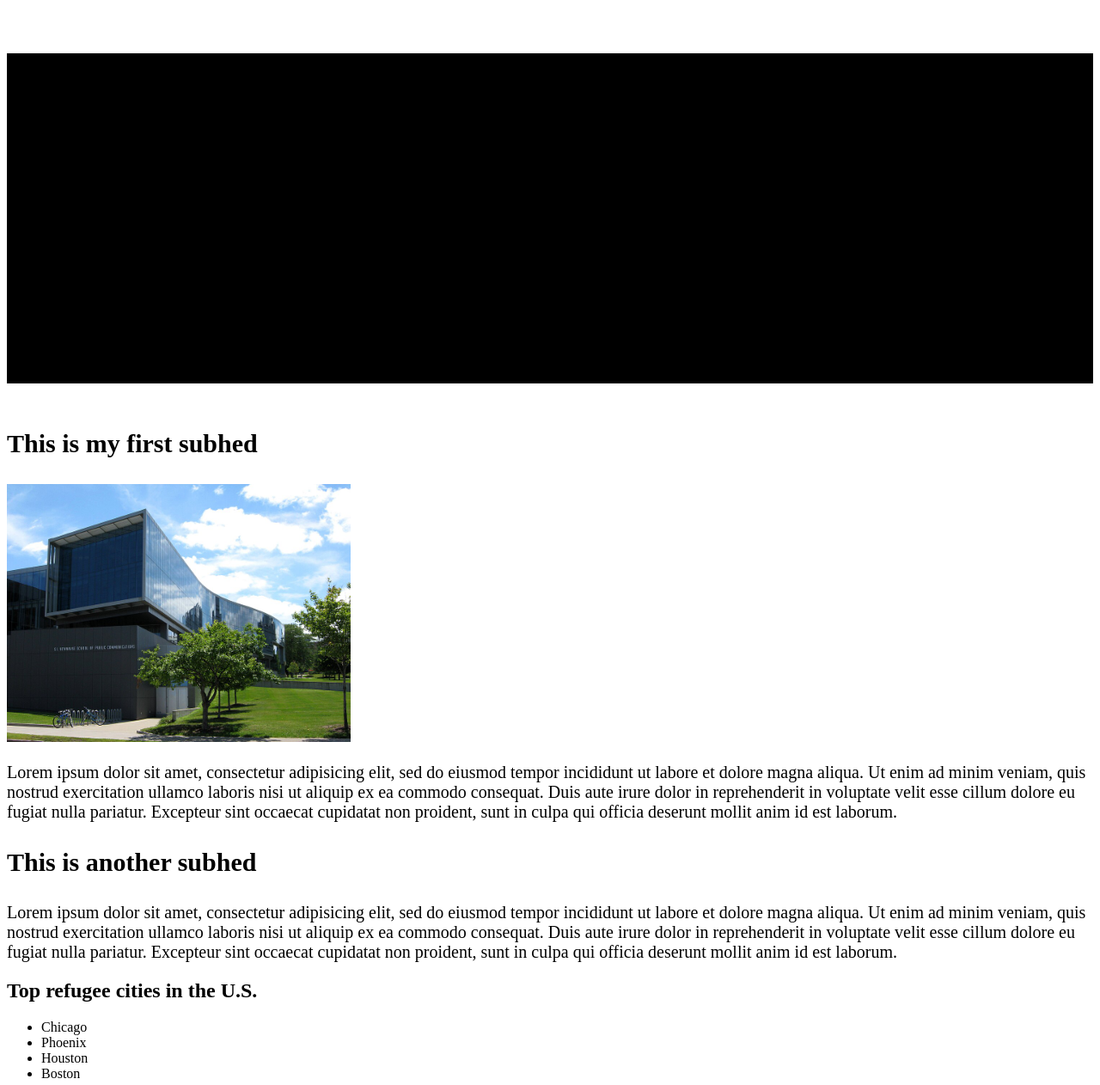
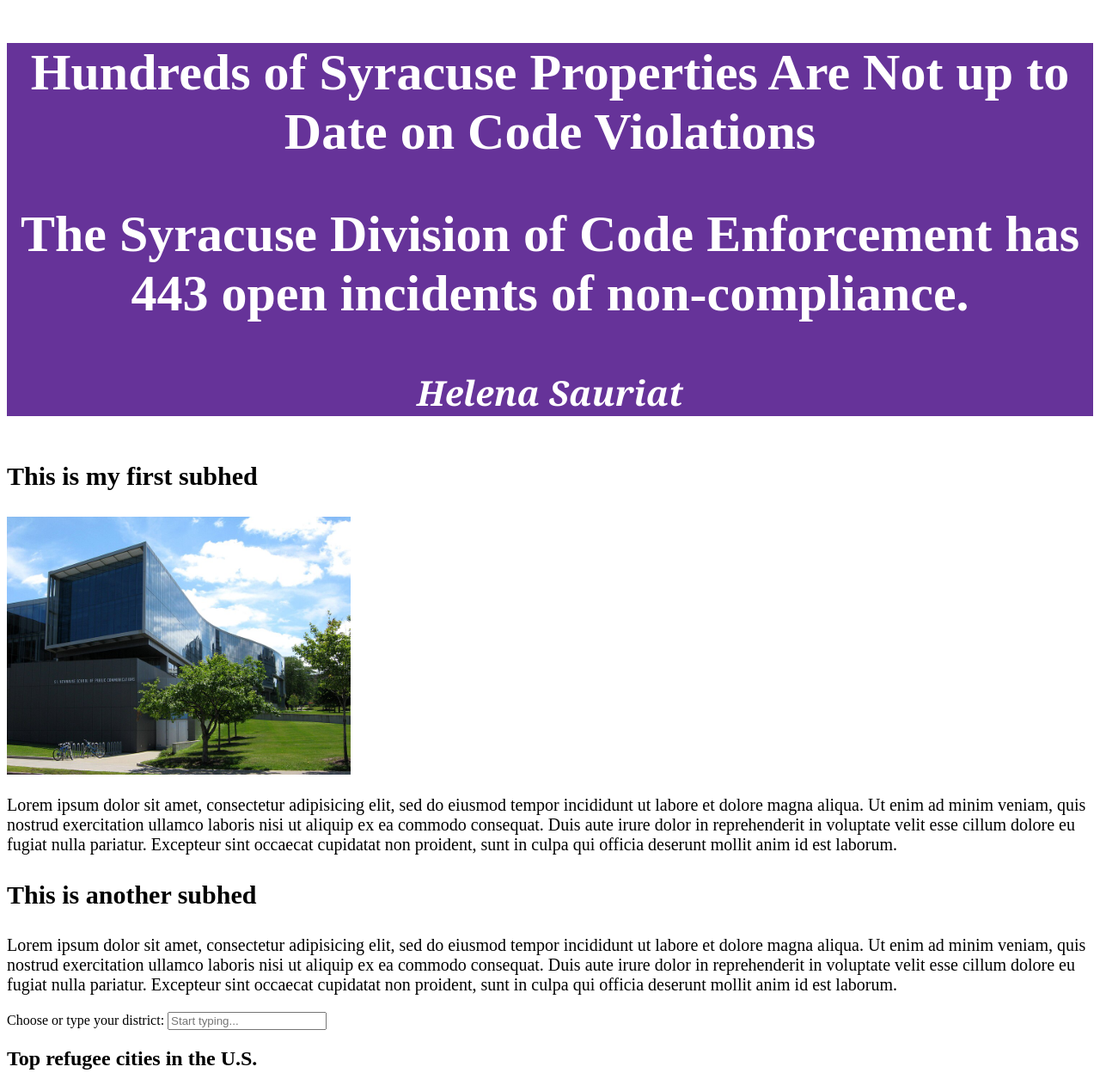
Before and after one commit to helenasauriat/Helenasauriat.github.io, a plain HTML site: page jnl221final/index.html in a window 1280 px wide. Shown: the top 1262 px of the page at 86% size. Drawn offline with Linux system fonts and the light colour scheme.

Commit message:
Add files via upload

```diff
--- a/jnl221final/final.css
+++ b/jnl221final/final.css
@@ -8,11 +8,12 @@
 }
 .header {
 	height: auto;
-	font-weight: bold;
-	font-size: 50px;
+	font-weight: normal;
+	font-size: 40px;
+	color: white;
 	text-align: center;
-	font-family: 'Georgia', serif;
-	background-color: black;
+	font-family: 'Times new roman', serif;
+	background-color: rebeccapurple;
 }
 h4 {
 	font-style: italic;
@@ -26,7 +27,7 @@ p {
 	font-size: 20px;
 	font-family: 'times new roman', serif;
 }
-
+<img:float:right:margin-right=5%:margin-left=5%
 
 /*Don't worry about this section yet*/
 @media only screen and (max-width: 767px)
--- a/jnl221final/index.html
+++ b/jnl221final/index.html
@@ -1,5 +1,5 @@
 <!-- This is the completed HTML page for our final project template. -->
-
+<!-- I added a dropdown menu for users to select the district they live in. -->
 <!DOCTYPE html>
 <html lang="en">
 	<head>
@@ -17,8 +17,8 @@
 
 	<body>
 		<section class= "header">
-			<h1> This is my headline </h1>
-			<h2> This is a dek line.</h2>
+			<h1> Hundreds of Syracuse Properties Are Not up to Date on Code Violations </h1>
+			<h2> The Syracuse Division of Code Enforcement has 443 open incidents of non-compliance. </h2>
 			<h4>Helena Sauriat </h4>
 		</section>
 		<section>
@@ -40,6 +40,23 @@
 			consequat. Duis aute irure dolor in reprehenderit in voluptate velit esse
 			cillum dolore eu fugiat nulla pariatur. Excepteur sint occaecat cupidatat non
 			proident, sunt in culpa qui officia deserunt mollit anim id est laborum.</p>
+
+<label for="framework-search">Choose or type your district:</label>
+<input
+  type="text"
+  id="framework-search"
+  name="framework"
+  list="framework-options"
+  placeholder="Start typing..."
+>
+
+<datalist id="framework-options">
+  <option value="1"> District 1</option>
+  <option value="2">District 2</option>
+  <option value="3">District 3</option>
+  <option value="4">District 4</option>
+  <option value="5">District 5</option>
+</datalist>
 		</section>
 		<section>
 			<div class="list">
```
